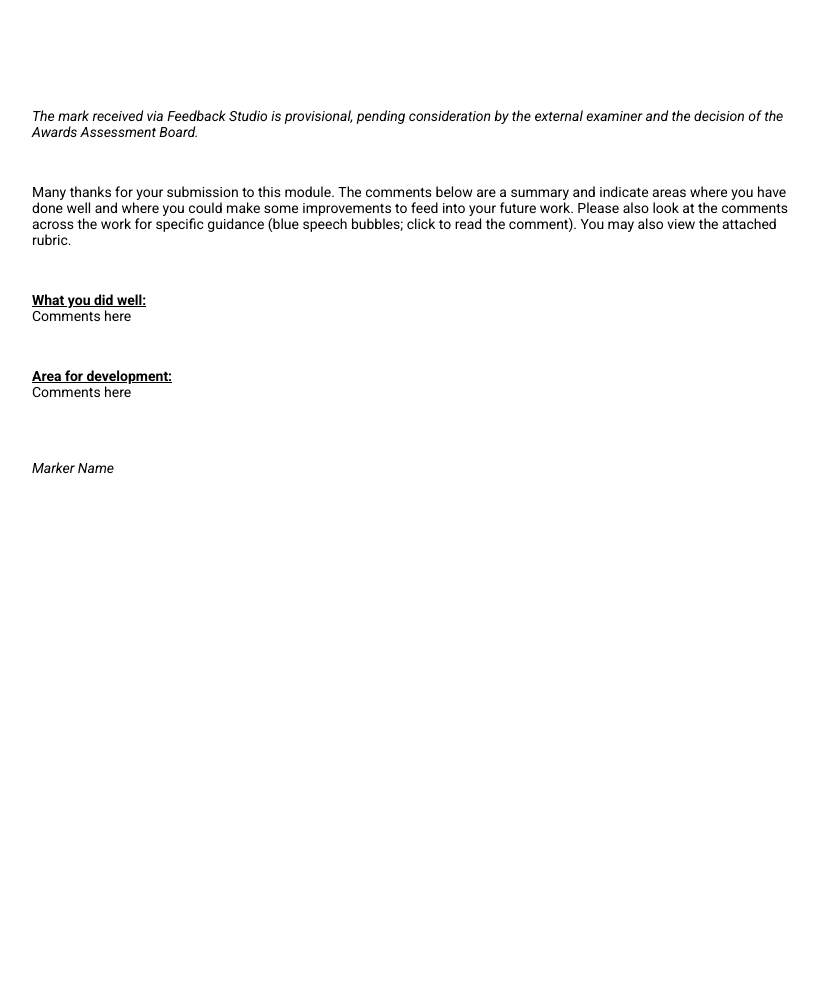
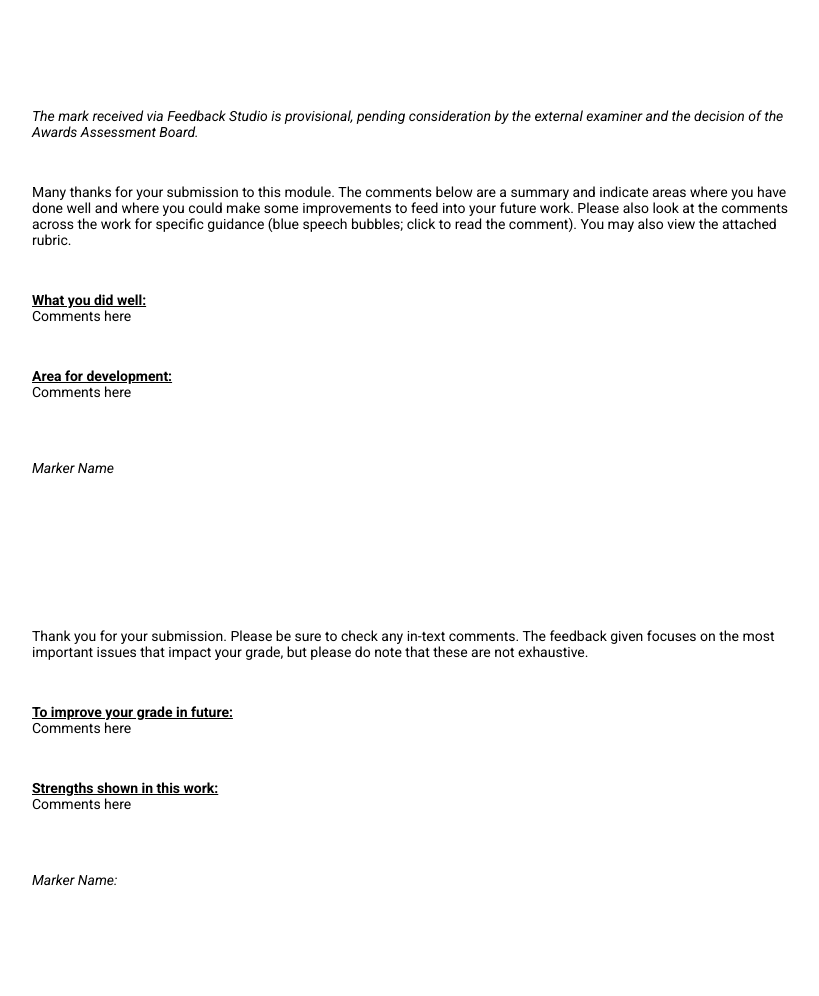
Before and after one commit to b-kennedy0/b-kennedy0.github.io, a Jekyll site: the page marking-comment.html, which Jekyll copies as it is, in a window 1280 px wide. Shown: the whole page, without its empty margins (226-1045 px from the left). Built offline with Jekyll 4.4.1, drawn with Linux system fonts in a browser that asks for light colours; before the commit the page ends 900 px from its top, so only the background shows below that.

Commit message:
new comment

```diff
--- a/marking-comment.html
+++ b/marking-comment.html
@@ -17,4 +17,14 @@
     <p><strong><u>Area for development:</u></strong><br>Comments here</p>
     <p><br>&nbsp;</p>
     <p><i>Marker Name</i></p>
+    <p><br>&nbsp;</p>
+    <p><br>&nbsp;</p>
+    <p><br>&nbsp;</p>
+    <p>Thank you for your submission. Please be sure to check any in-text comments. The feedback given focuses on the most important issues that impact your grade, but please do note that these are not exhaustive.</p>
+    <p>&nbsp;</p>
+    <p><strong><u>To improve your grade in future:</u></strong><br>Comments here</p>
+    <p>&nbsp;</p>
+    <p><strong><u>Strengths shown in this work:</u></strong><br>Comments here</p>
+    <p><br>&nbsp;</p>
+    <p><i>Marker Name:</i></p>
 </body>
```
